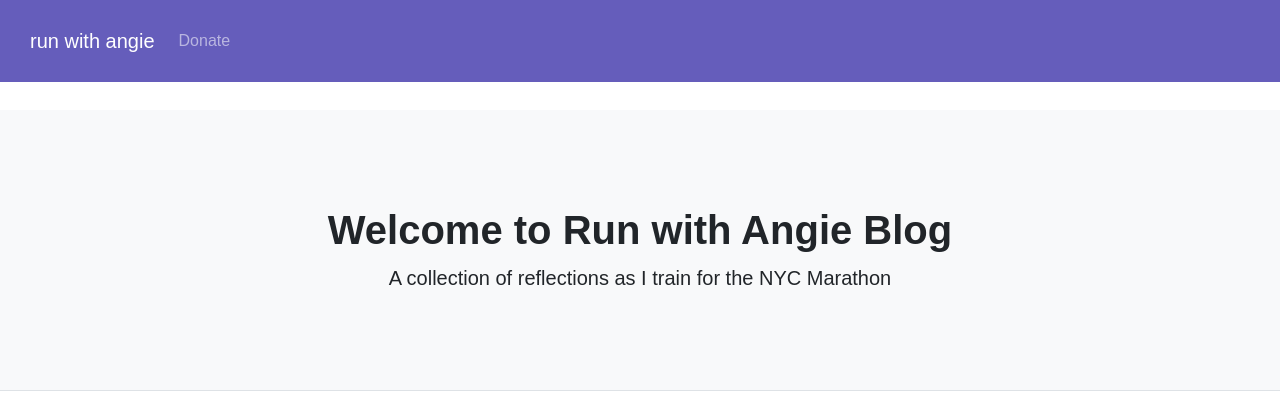
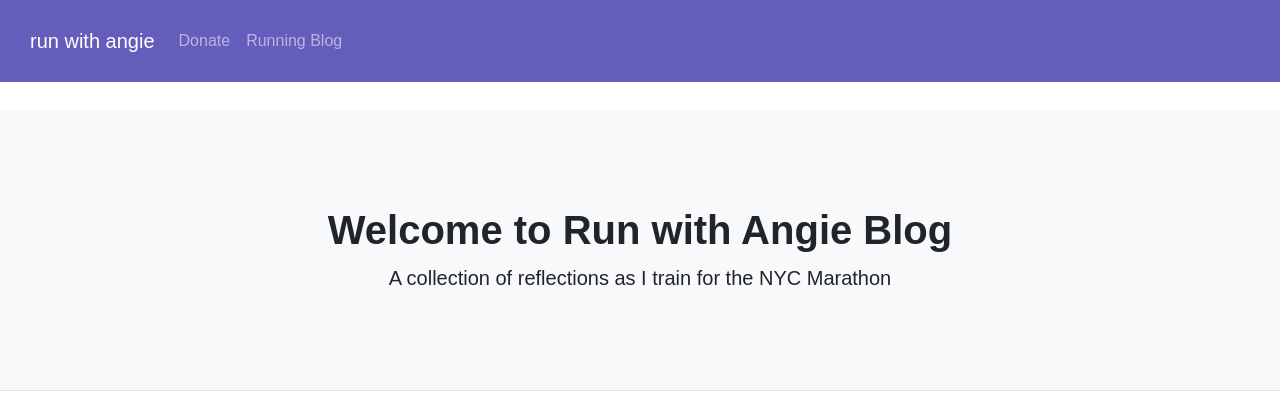
Before and after one commit to angiefranco/angieruns, a Flask app: page /blog in a window 1280 px wide. Shown: the top 413 px of the page. Run offline with Flask 3, Linux system fonts and the light colour scheme; grey boxes labelled with a size stand in for pictures from a placeholder-image service; some libraries are stand-ins or nearby versions.

Commit message:
test blog post

```diff
--- a/templates/blog.html
+++ b/templates/blog.html
@@ -28,6 +28,9 @@
                     <li class="nav-item">
                         <a class="nav-link" href="https://hope.drugfree.org/endurance-teams/angieruns" target="_blank">Donate</a>
                     </li>
+                    <li>
+                        <a class="nav-link" href="{{url_for('blog')}}" target="_blank">Running Blog</a>
+                    </li>
                 </ul>
             </div>
         </nav>
@@ -54,7 +57,7 @@
                             <div class="small text-muted">May 22, 2023</div>
                             <h2 class="card-title">I ran the RBC Brooklyn Half Marathon</h2>
                             <p class="card-text">I ran my first half marathon and I have never experienced this much human emotion.</p>
-                            <a class="btn btn-primary" href="{{ url_for('blog') }}">Read more →</a>
+                            <!-- <a class="btn btn-primary" href="{{ url_for('blog') }}">Read more →</a> -->
                         </div>
                     </div>
                     <!-- Nested row for non-featured blog posts-->
```
